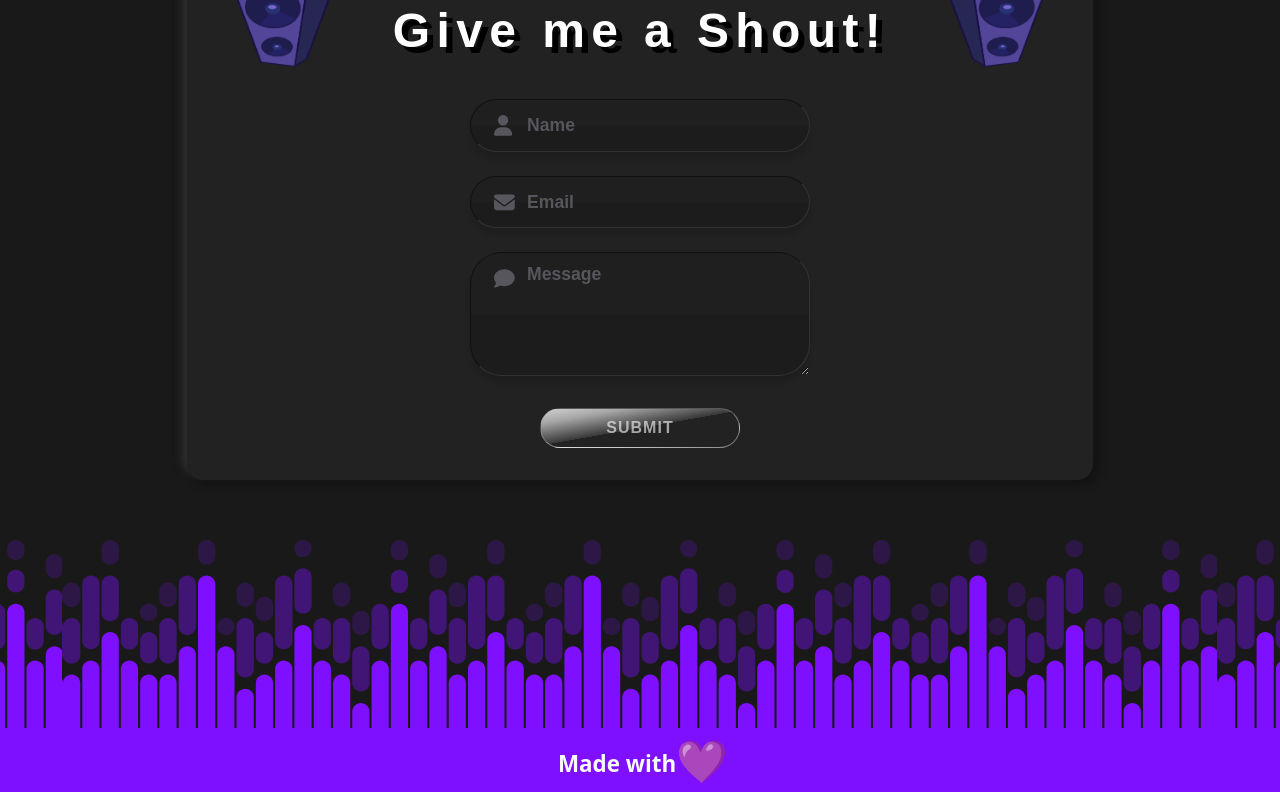
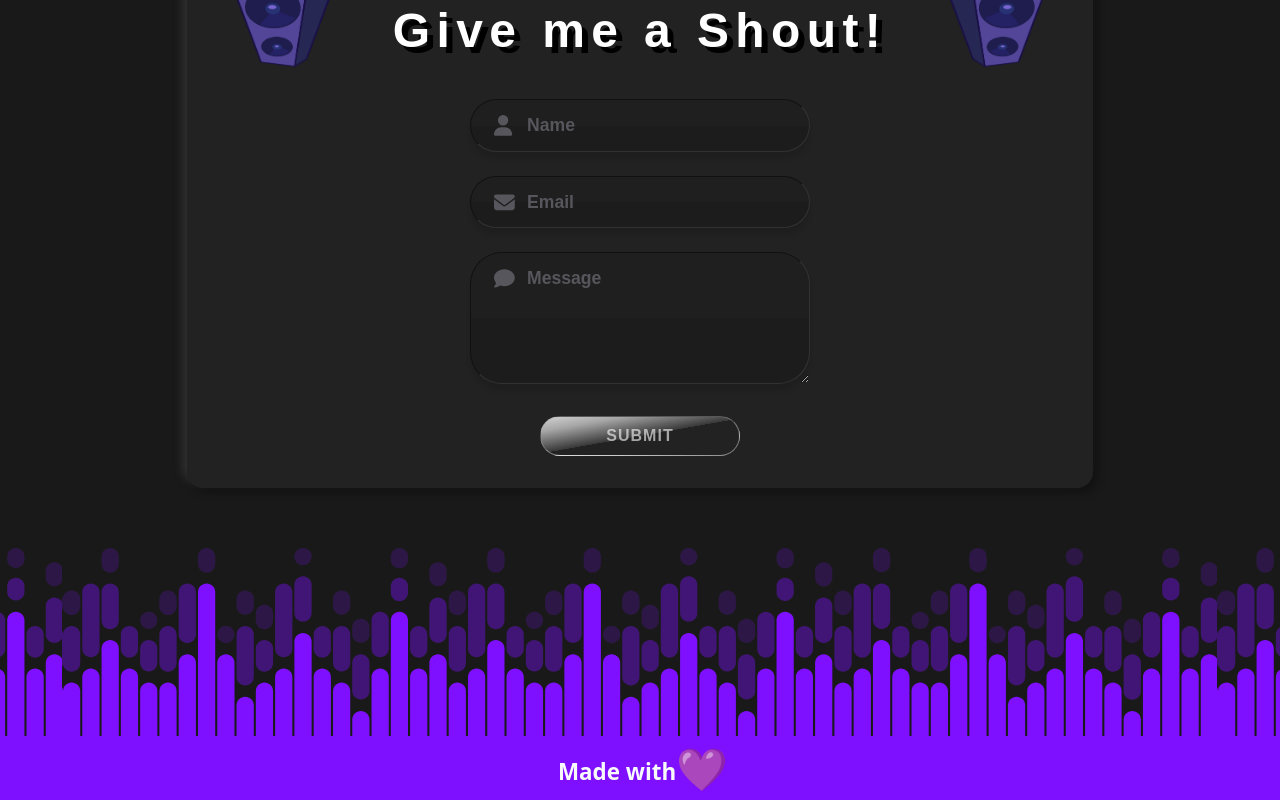
Before and after one commit to tempestTypist/react-portfolio, a React (Create React App) app: page / in a window 1280 px wide. Shown: the part 2908-3708 px from the top of the page. Built offline with nearby package versions, Linux system fonts and the light colour scheme; no server answers; a web font is replaced by a local one.

Commit message:
fixed front end of contact form

```diff
--- a/src/assets/default-theme/styles/default-theme.css
+++ b/src/assets/default-theme/styles/default-theme.css
@@ -408,8 +408,12 @@ border-bottom-width: 2px;
   font-weight: 600;
   font-size: 1.1rem;
   color: #57565c;
-  position: relative;
-  left: 0;
+  position: absolute;
+}
+
+.theme-default textarea::placeholder {
+  left: calc(1.5rem+1.3rem);
+  top: .75rem
 }
 
 .theme-default input,
@@ -417,6 +421,10 @@ border-bottom-width: 2px;
   font-family: "Quicksand", sans-serif;
   color: #fff;
   font-size: 1.1rem;
+}
+
+.theme-default textarea.form-control {
+  padding: .75rem 3.5rem;
 }
 
 .theme-default .label {
--- a/src/assets/styles/style.css
+++ b/src/assets/styles/style.css
@@ -281,12 +281,9 @@ ul.socials li .feather-linkedin {
   transform: scaleX(-1);
 }
 
-.card input[type=textarea] {
+/* .card input[type=textarea] {
   height: auto;
-}
-
-.card input[type=textarea]::placeholder {
-}
+} */
 
 
 /***************************/
@@ -382,7 +379,7 @@ fieldset[disabled] .btn {
   position: relative;
 }
 
-.card input,
+/* .card input,
 .card textarea {
   position: relative;
   width: 100%;
@@ -390,7 +387,7 @@ fieldset[disabled] .btn {
   border: 0;
   font-size: 1.2rem;
   font-weight: 400;
-}
+} */
 
 .card input:focus,
 .card textarea:focus
```
